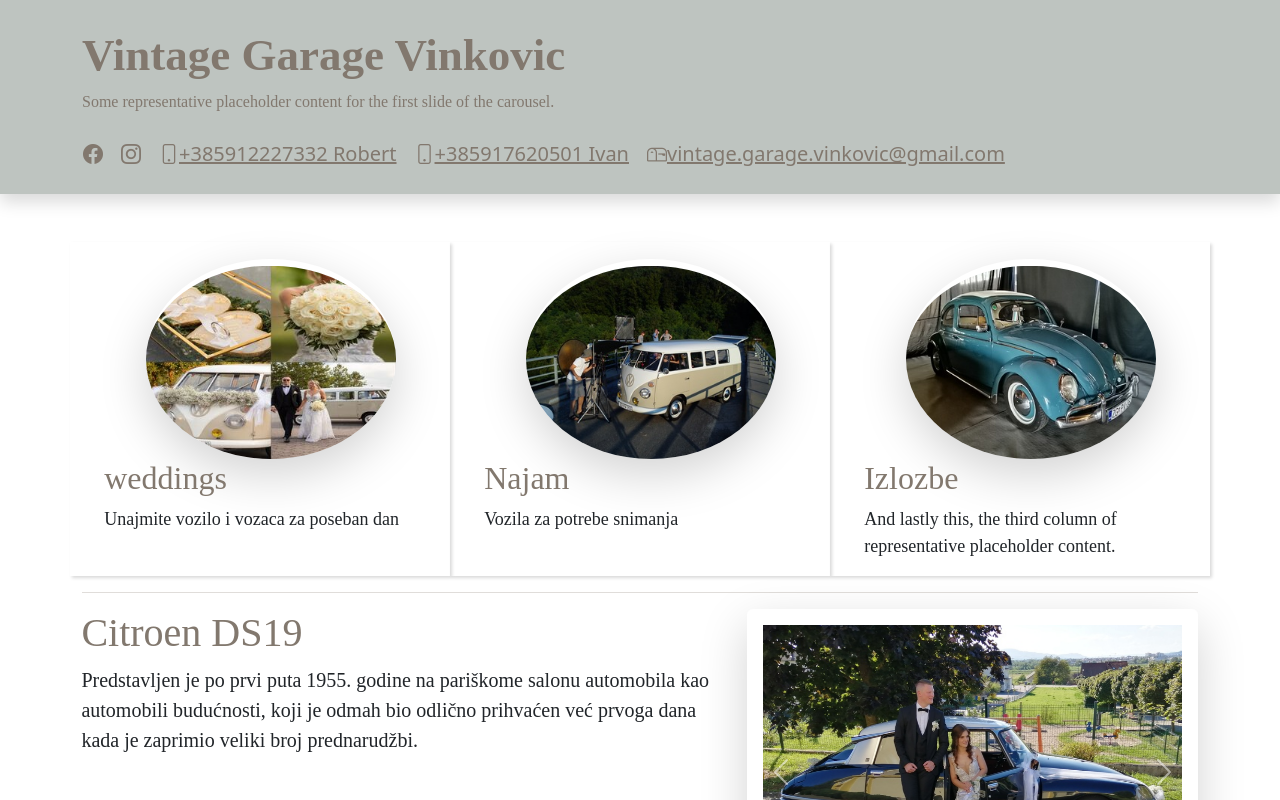
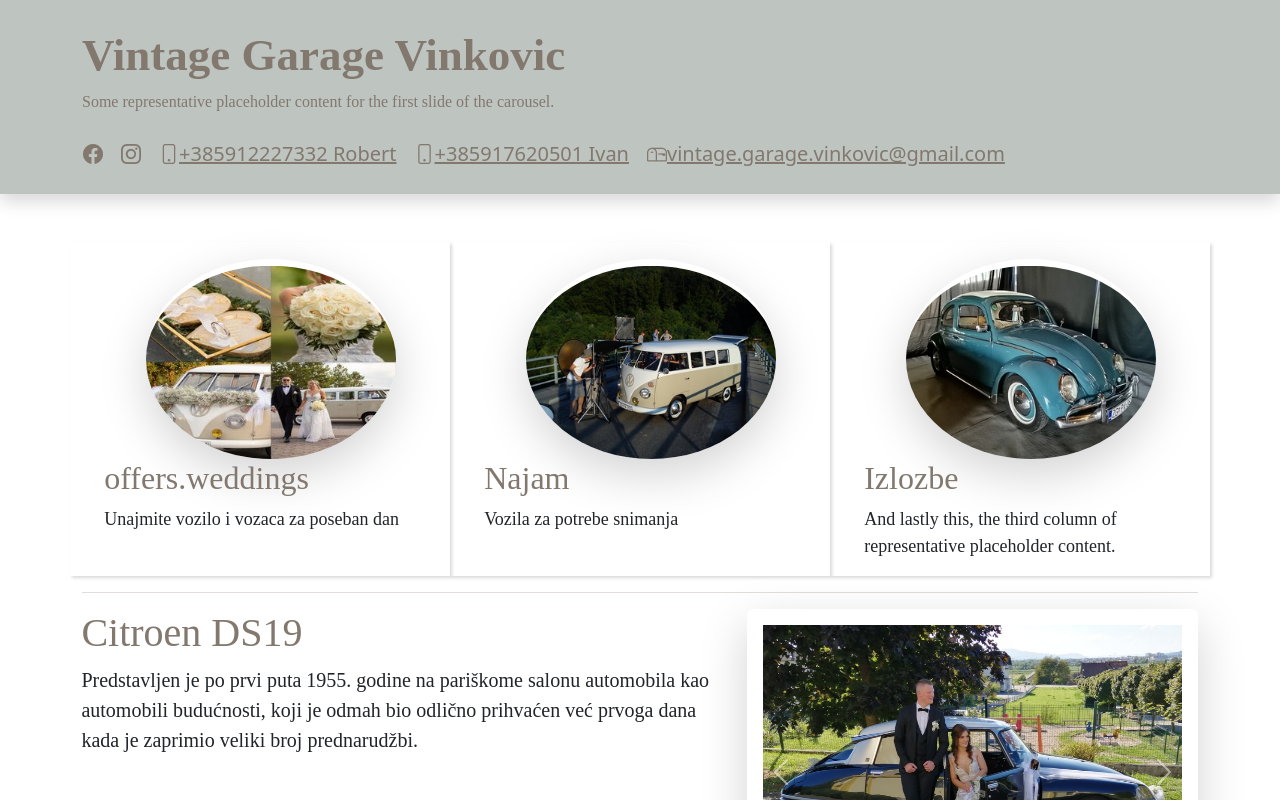
Before and after one commit to markobenjak/vintage-garage, a Vue app: page / in a window 1280 px wide. Shown: the top 800 px of the page. Built offline with nearby package versions, Linux system fonts and the light colour scheme.

Commit message:
languages

```diff
--- a/src/App.vue
+++ b/src/App.vue
@@ -26,7 +26,7 @@
             <img src="/src/assets/images/version2/test/wedding.jpeg"
               class="rounded-circle shadow-lg imageOffers" alt="">
 
-            <h2 class="containerHeading">{{ $t("weddings") }}</h2>
+            <h2 class="containerHeading">{{ $t("offers.weddings") }}</h2>
             <p>Unajmite vozilo i vozaca za poseban dan</p>
           </div>
           <div class="col-lg-4 offers">
--- a/src/locales/English.json
+++ b/src/locales/English.json
@@ -1,3 +1,5 @@
 {
-  "weddings": "Weddings"
+  "offers":{
+    "weddings": "Weddings"
+  }
 }
--- a/src/locales/Hrvatski.json
+++ b/src/locales/Hrvatski.json
@@ -1,3 +1,4 @@
 {
-  "weddings": "Vjencanja"
-}
+  "offers":{
+    "weddings": "Vjenčanja"
+  }}
```
